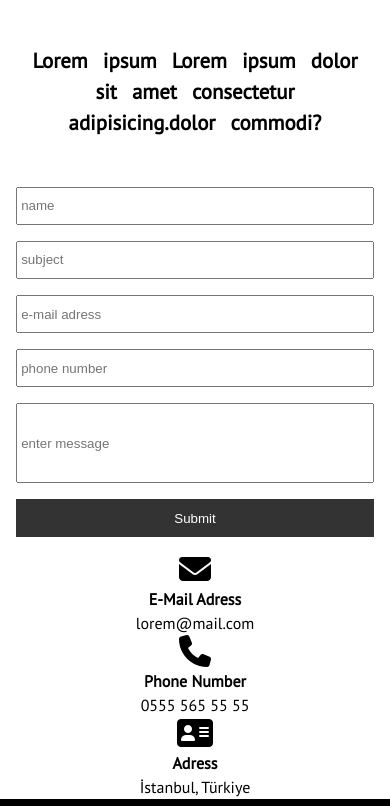
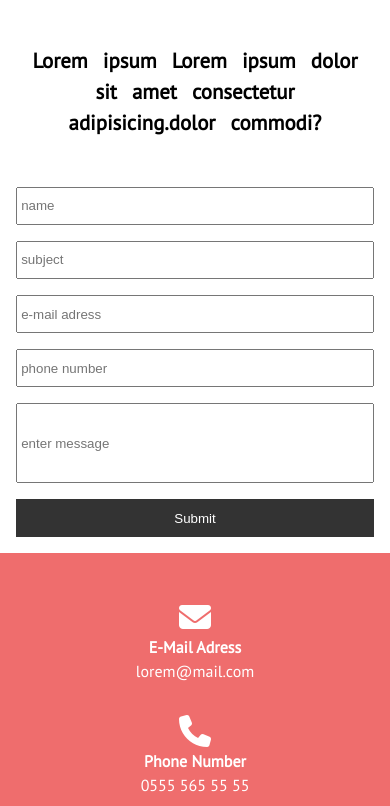
Before and after one commit to secilseleci/freelancer, a website: page public/contact.html in a window 390 px wide. Shown: the part 294-1100 px from the top of the page. Drawn offline with nearby package versions, Linux system fonts and the light colour scheme; a web font is replaced by a local one.

Commit message:
contact page items is changed

```diff
--- a/scss/_contact.scss
+++ b/scss/_contact.scss
@@ -33,4 +33,16 @@
   .input {
     padding: 0.6rem 0 0.6rem 0.2rem;
   }
+
+  .contact-items {
+    display: flex;
+    justify-content: center;
+    padding: 2rem 3rem;
+    background-color: $primary-color;
+    color: white;
+    .box {
+      padding: 0 2rem;
+      margin: 1rem 3rem;
+    }
+  }
 }
--- a/scss/_mobile.scss
+++ b/scss/_mobile.scss
@@ -127,5 +127,17 @@
         gap: 1rem;
       }
     }
+
+    .contact-items {
+      display: flex;
+      flex-direction: column;
+      padding: 2rem 3rem;
+      background-color: $primary-color;
+      color: white;
+      .box {
+        padding: 2rem 0;
+        margin: 1rem 3rem;
+      }
+    }
   }
 }
```
Also changed, not shown: public/css/main.css.
